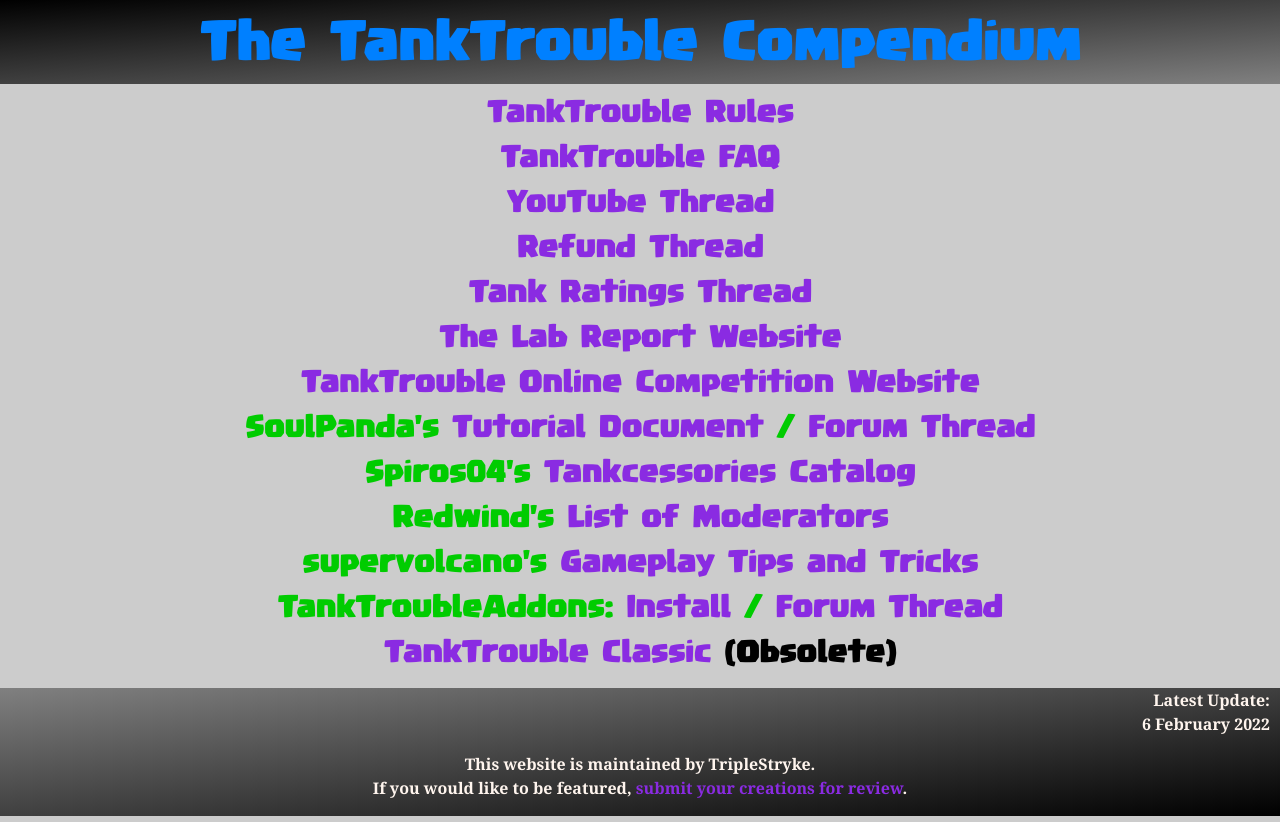
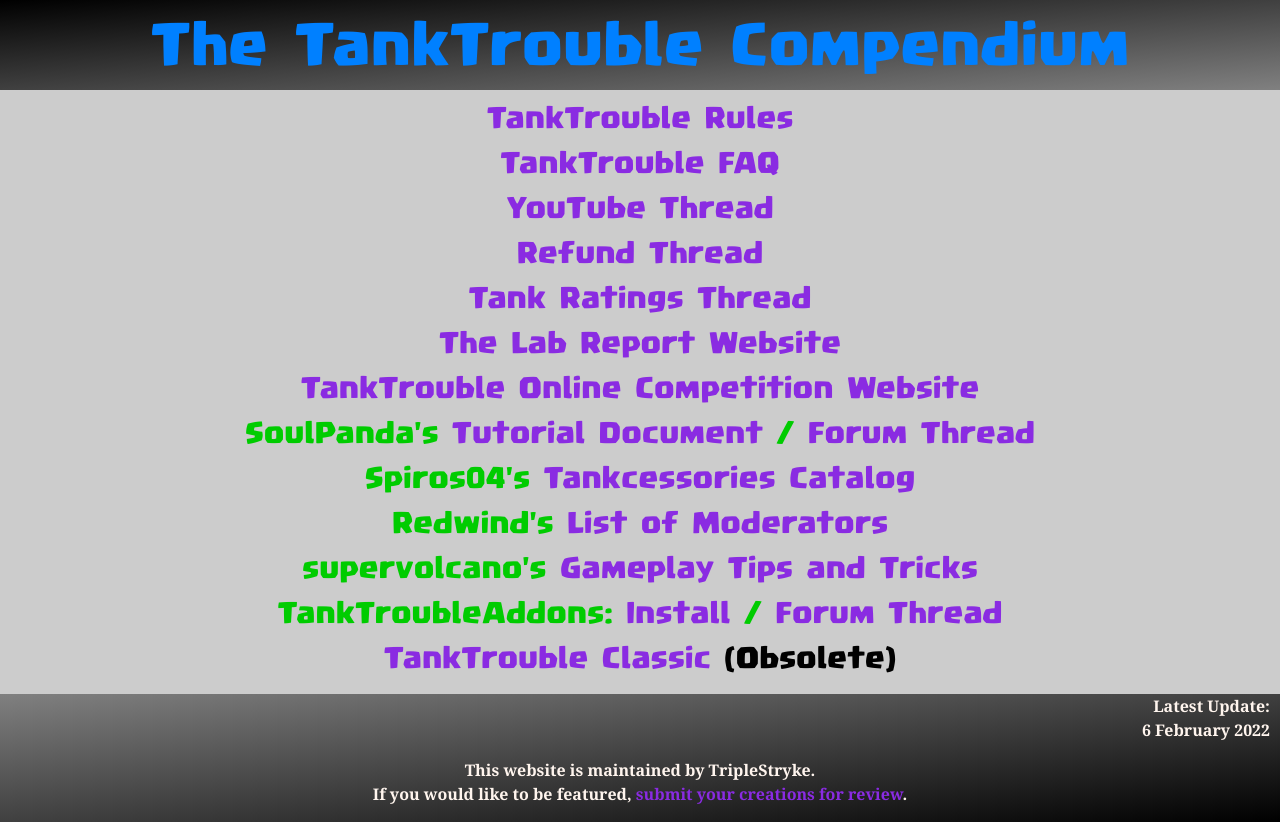
Before and after one commit to turtlesteak/TTC, a plain HTML site: page index.html in a window 1280 px wide. Drawn offline with nearby package versions, Linux system fonts and the light colour scheme.

Commit message:
Formatting

```diff
--- a/index.html
+++ b/index.html
@@ -21,17 +21,17 @@
     </script>
     <body style="background-color:#cccccc; ">
         <div style="font-family:TankTrouble; ">
-            <h1 style="font-size:36pt; font-weight:bold; text-align:center; color:#0080ff; background-color:#cccccc; background-image: linear-gradient(to bottom right, black, grey); padding:13px;">
+            <h1 style="font-size:40pt; text-align:center; color:#0080ff; background-color:#cccccc; background-image: linear-gradient(to bottom right, black, grey); padding:13px;">
                 The TankTrouble Compendium
             </h1>
 
-            <p style="font-size:20pt; font-weight: bold; text-align:center; color: #000000; margin:5px 25px;">
+            <p style="font-size:20pt; text-align:center; color: #000000; margin:5px 25px;">
                 <ul><a href="https://tinyurl.com/ttrulesdoc" target="_blank">TankTrouble Rules</a></ul>
                 <ul><a href="https://tinyurl.com/ttfaqdoc" target="_blank">TankTrouble FAQ</a></ul>
                 <ul><a href="https://tanktrouble.com/forum?threadId=156197" target="_blank">YouTube Thread</a></ul>
                 <ul><a href="https://tanktrouble.com/forum?threadId=178812" target="_blank">Refund Thread</a></ul>
                 <ul><a href="https://tanktrouble.com/forum?threadId=169331" target="_blank">Tank Ratings Thread</a></ul>
-                <ul><a href="https://turtlesteak.github.io/TLR" target="_blank">The Lab Report Website </a></ul>
+                <ul><a href="https://turtlesteak.github.io/TLR" target="_blank">The Lab Report Website</a></ul>
                 <ul><a href="https://ttoc.ca" target="_blank">TankTrouble Online Competition Website</a></ul>
                 <ul class="tank">SoulPanda's <a href="https://docs.google.com/document/d/1NiSDI9QtOcpYPRKZYHpUmj9PYTIqfWyU_kEsHUnkqno/edit" target="_blank">Tutorial Document</a> / <a href="https://tanktrouble.com/forum?threadId=192523" target="_blank">Forum Thread</a></ul>
                 <ul class="tank">Spiros04's <a href="https://docs.google.com/document/d/1ubg2o-iN2g-Vq6Bst7opqveYl3_fxOhIGZo91B5aJL4/edit?usp=sharing" target="_blank">Tankcessories Catalog</a></ul>
--- a/style.css
+++ b/style.css
@@ -15,7 +15,6 @@ a:hover {
 
 ul {
     font-size:20pt;
-    font-weight: bold;
     text-align:center;
     color: #000000;
     margin:5px 25px;
```
